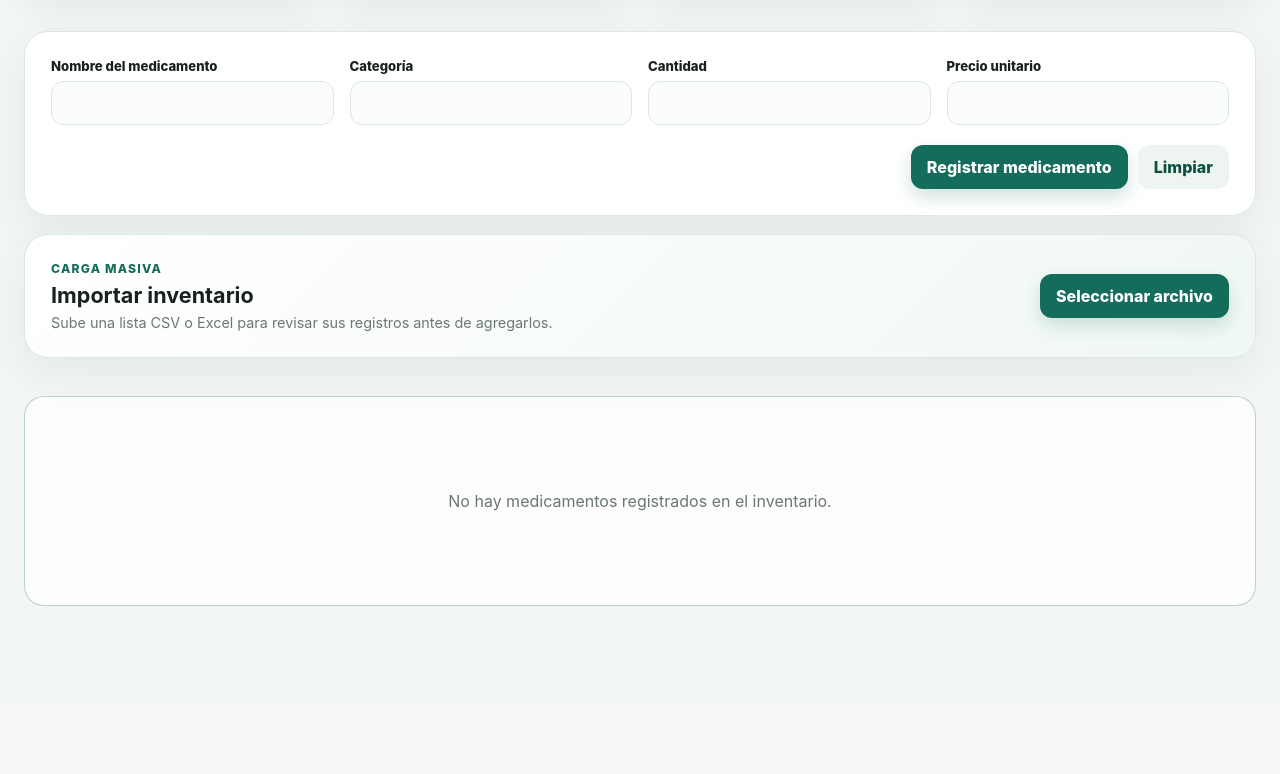
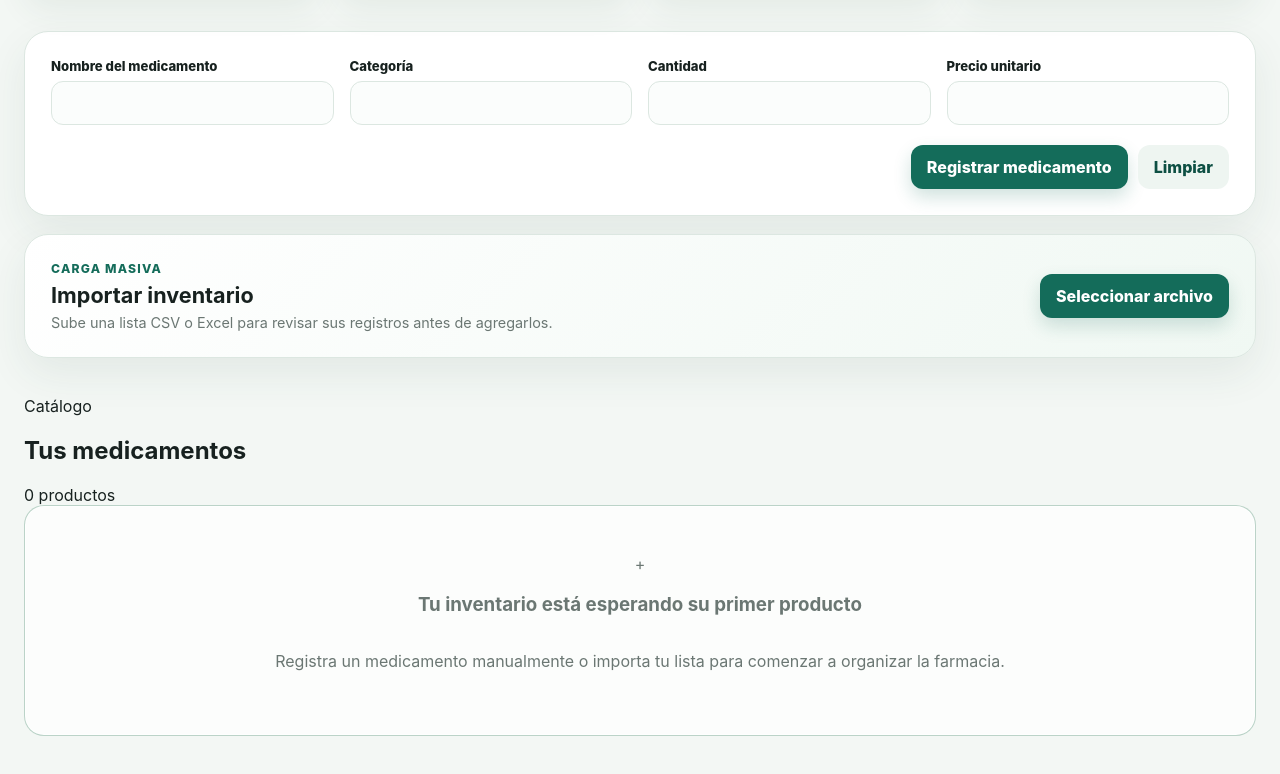
Before and after one commit to Luis458-git/Solucion-de-Negocio, a React (Vite) app: page / in a window 1280 px wide. Shown: the part 615-1389 px from the top of the page. Before the commit the page ends 1317 px from the top, so only its background shows below. Built offline with nearby package versions, Linux system fonts and the light colour scheme.

Commit message:
inventory table estilos actualizados

```diff
--- a/src/features/inventory/components/InventoryTable.jsx
+++ b/src/features/inventory/components/InventoryTable.jsx
@@ -1,16 +1,44 @@
 import InventoryCard from "./InventoryCard";
 
 export default function InventoryTable({ medications, onSelect, onDelete }) {
-  if (!medications || medications.length === 0) {
+  const medicationCount = medications?.length ?? 0;
+
+  if (medicationCount === 0) {
     return (
-      <div className="inventory-table__empty-state">
-        <p>No hay medicamentos registrados en el inventario.</p>
-      </div>
+      <section className="inventory-table" aria-label="Productos del inventario">
+        <div className="inventory-table__header">
+          <div>
+            <p className="inventory-table__eyebrow">Catálogo</p>
+            <h2 className="inventory-table__title">Tus medicamentos</h2>
+          </div>
+          <span className="inventory-table__count">0 productos</span>
+        </div>
+
+        <div className="inventory-table__empty-state">
+          <div className="inventory-table__empty-icon" aria-hidden="true">
+            +
+          </div>
+          <h3>Tu inventario está esperando su primer producto</h3>
+          <p>
+            Registra un medicamento manualmente o importa tu lista para comenzar a organizar la farmacia.
+          </p>
+        </div>
+      </section>
     );
   }
 
   return (
     <section className="inventory-table" aria-label="Productos del inventario">
+      <div className="inventory-table__header">
+        <div>
+          <p className="inventory-table__eyebrow">Catálogo</p>
+          <h2 className="inventory-table__title">Tus medicamentos</h2>
+        </div>
+        <span className="inventory-table__count">
+          {medicationCount} {medicationCount === 1 ? "producto" : "productos"}
+        </span>
+      </div>
+
       <div className="inventory-table__grid">
         {medications.map((medication) => (
           <InventoryCard
```
